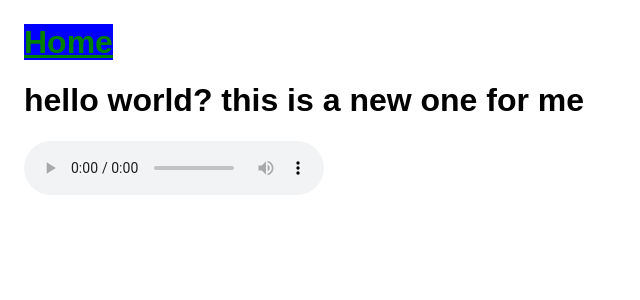
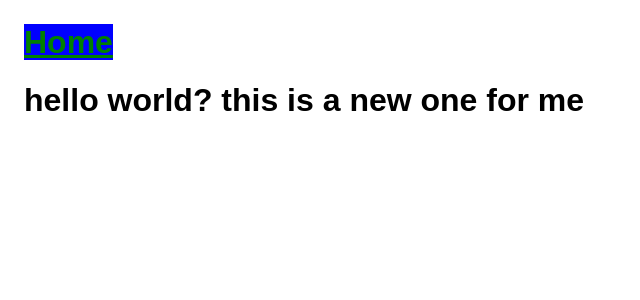
Before and after one commit to taxihelms0/newjek, a Jekyll site: the page built from index.md, in a window 1280 px wide. Shown: the top 300 px of the page, without its empty margins (0-640 px from the left). Built offline with Jekyll 4.4.1, drawn with Linux system fonts in a browser that asks for light colours.

Commit message:
deleted terminator from footer

```diff
--- a/_layouts/default.html
+++ b/_layouts/default.html
@@ -11,10 +11,10 @@
     {% include navigation.html %}
     {{ content }}
     <footer>
-      <audio controls>
+      <!-- <audio controls>
         <source src="media/02 - 'The Terminator' Main Title.mp3" type="audio/mpeg">
       Your browser does not support the audio element.
-      </audio>
+      </audio> -->
     </footer>
   </body>
 </html>
```
Also changed, not shown: 14 other files.
